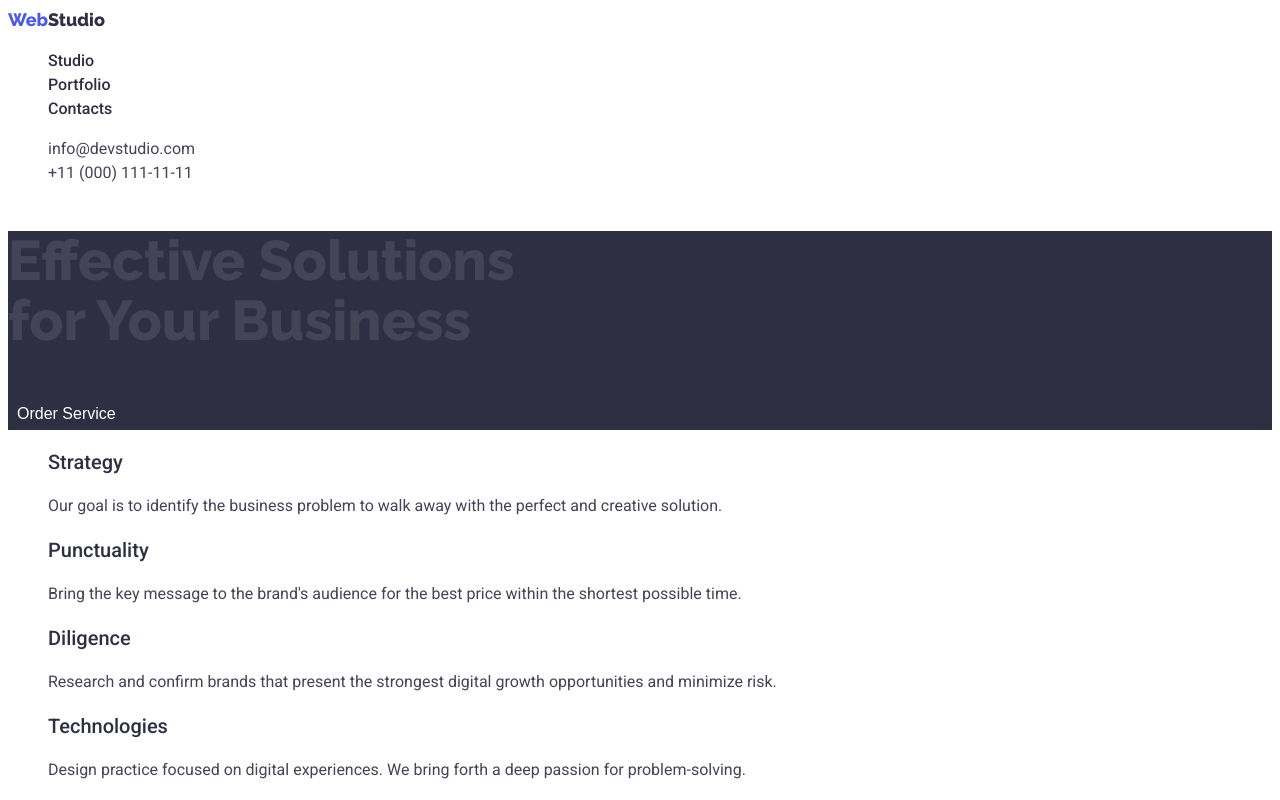
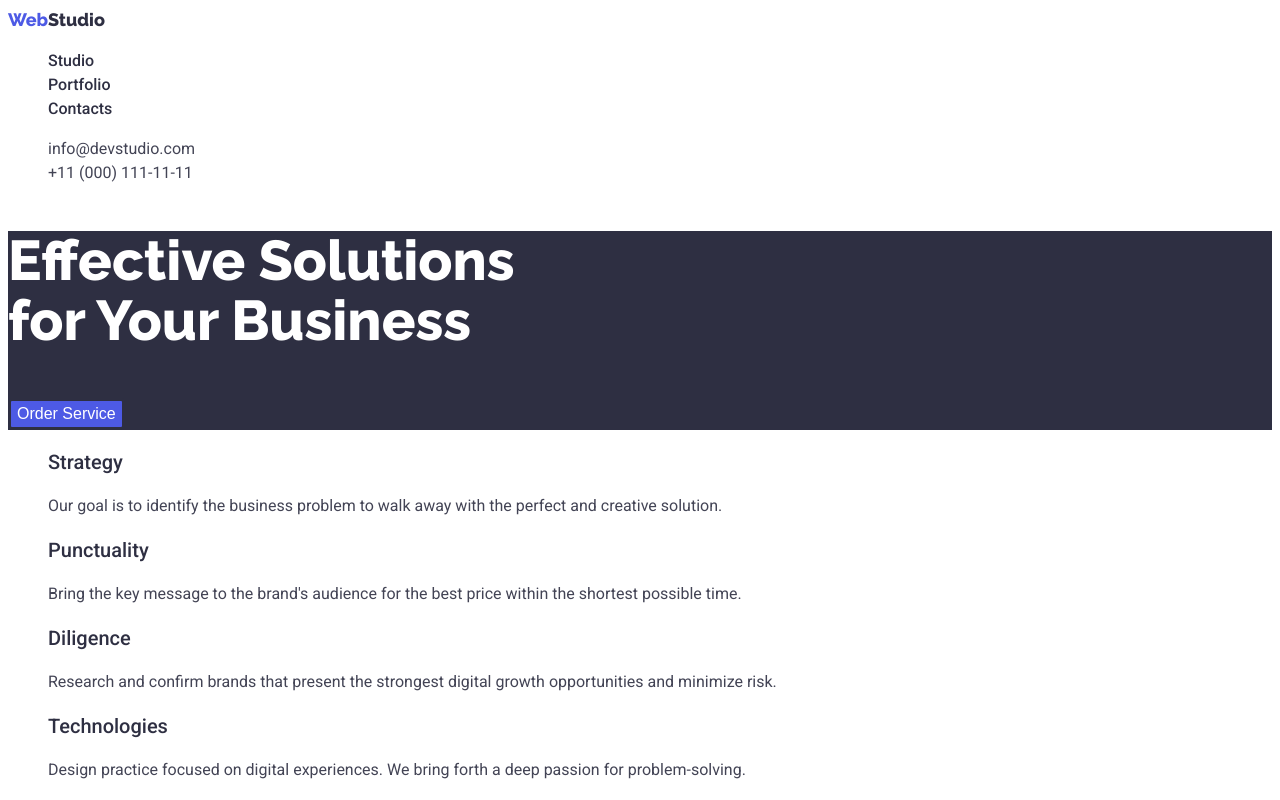
Before and after one commit to Romamill/goit-markup-hw-02, a plain HTML site: page index.html in a window 1280 px wide. Shown: the top 800 px of the page. Drawn offline with Linux system fonts and the light colour scheme.

Commit message:
Update styles.css

```diff
--- a/css/styles.css
+++ b/css/styles.css
@@ -16,7 +16,7 @@ body {
 
 /* Header */
 header {
-  background-color: var(--color-secondary)
+  background-color: var(--color-secondary);
 }
 ul {
   list-style-type: none;
@@ -32,7 +32,7 @@ ul {
   text-decoration: none;
 }
 .span-web {
-  color: var(--color-iris)
+  color: var(--color-iris);
 }
 
 .header-link {
@@ -45,7 +45,7 @@ ul {
 .header-link:hover,
 .header-link:focus,
 .header-link:after {
-  color: var(--color-ocean)
+  color: var(--color-ocean);
   text-decoration: underline;
 }
 /* Address */
@@ -57,7 +57,7 @@ ul {
 }
 .mail:hover,
 .mail:focus {
-  color: var(--color-ocean)
+  color: var(--color-ocean);
 }
 
 /* Main */
@@ -67,14 +67,14 @@ ul {
 }
 .hero-title {
   font-family: 'Raleway', sans-serif;
-  color: var(--color-secondary)
-  font-weight: 700;
+  color: var(--color-secondary);
+  font-weight: 700px;
   font-size: 56px;
   line-height: 1.07;
 }
 .button-hero {
   color: var(--color-secondary);
-  background-color: var(--color-iris)
+  background-color: var(--color-iris);
   font-weight: 500;
   font-size: 16px;
   line-height: 1.5;
@@ -85,7 +85,7 @@ ul {
 .button-hero:hover,
 .button-hero:focus {
   color: var(--color-secondary);
-  background-color: var(--color-ocean)
+  background-color: var(--color-ocean);
 }
 /* features */
 
```
